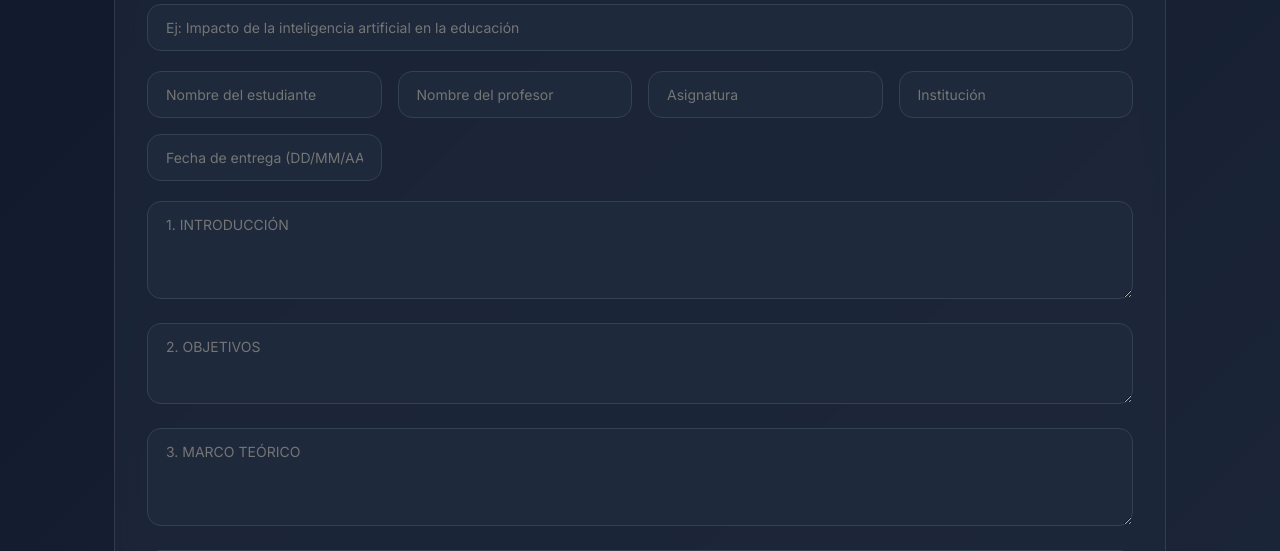
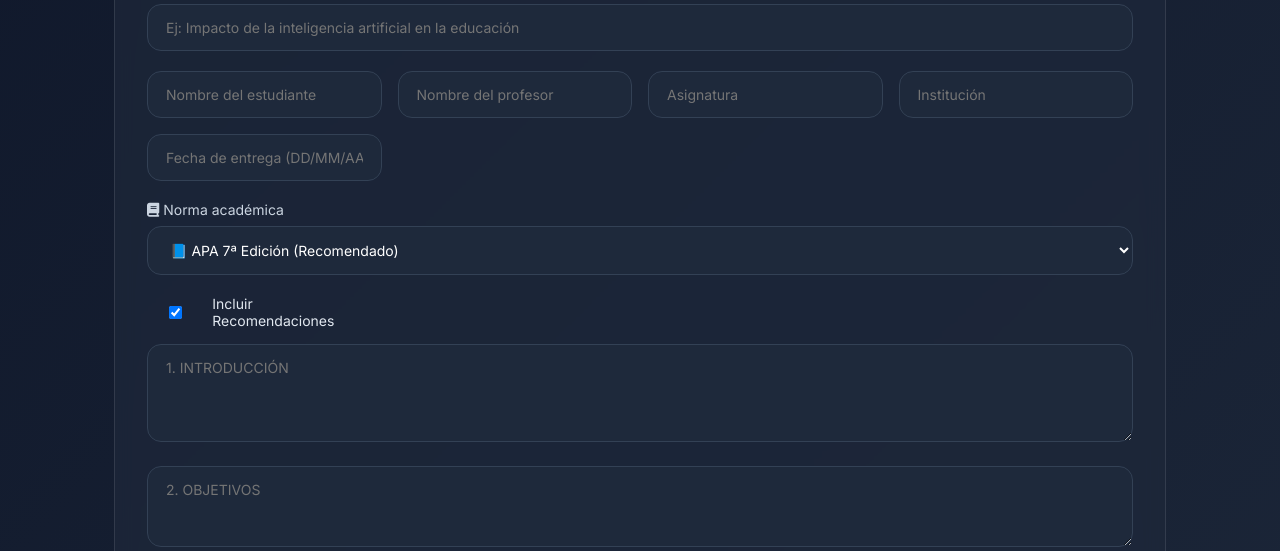
Before and after one commit to robertoarbelaez-png/Academic-Report-Pro, a Flask app: page / in a window 1280 px wide. Shown: the part 448-999 px from the top of the page. Run offline with Flask 3, Linux system fonts and the light colour scheme; some libraries are stand-ins or nearby versions.

Commit message:
Update index.html

```diff
--- a/templates/index.html
+++ b/templates/index.html
@@ -30,6 +30,8 @@
         .badge { background: rgba(59,130,246,0.2); padding: 6px 14px; border-radius: 30px; font-size: 12px; color: #60a5fa; display: inline-block; margin-left: 12px; }
         .input-group { margin-bottom: 20px; }
         .input-group label { display: block; font-size: 14px; font-weight: 500; margin-bottom: 8px; color: #cbd5e1; }
+        .checkbox-group { display: flex; gap: 20px; flex-wrap: wrap; margin: 15px 0; }
+        .checkbox-group label { display: flex; align-items: center; gap: 8px; font-size: 14px; cursor: pointer; }
     </style>
 </head>
 <body>
@@ -65,6 +67,26 @@
                 <input type="text" id="asignatura" placeholder="Asignatura">
                 <input type="text" id="institucion" placeholder="Institución">
                 <input type="text" id="fechaEntrega" placeholder="Fecha de entrega (DD/MM/AAAA)">
+            </div>
+
+            <!-- SELECTOR DE NORMAS ACADÉMICAS -->
+            <div class="input-group">
+                <label><i class="fas fa-book"></i> Norma académica</label>
+                <select id="norma">
+                    <option value="apa7">📘 APA 7ª Edición (Recomendado)</option>
+                    <option value="apa6">📗 APA 6ª Edición</option>
+                    <option value="icontec">🇨🇴 ICONTEC (Colombia)</option>
+                    <option value="vancouver">🩺 Vancouver (Medicina)</option>
+                    <option value="chicago">📖 Chicago</option>
+                    <option value="harvard">💼 Harvard</option>
+                    <option value="mla">✍️ MLA</option>
+                    <option value="ieee">⚡ IEEE (Ingeniería)</option>
+                </select>
+            </div>
+
+            <!-- SECCIONES OPCIONALES -->
+            <div class="checkbox-group">
+                <label><input type="checkbox" id="incluirRecomendaciones" checked> Incluir Recomendaciones</label>
             </div>
 
             <div id="modoManual">
@@ -131,7 +153,8 @@
                 asignatura: document.getElementById('asignatura').value || '',
                 institucion: document.getElementById('institucion').value || '',
                 fecha_entrega: document.getElementById('fechaEntrega').value || '',
-                incluir_recomendaciones: true
+                norma: document.getElementById('norma').value || 'apa7',
+                incluir_recomendaciones: document.getElementById('incluirRecomendaciones').checked
             };
 
             if (modoActual === 'manual') {
```
